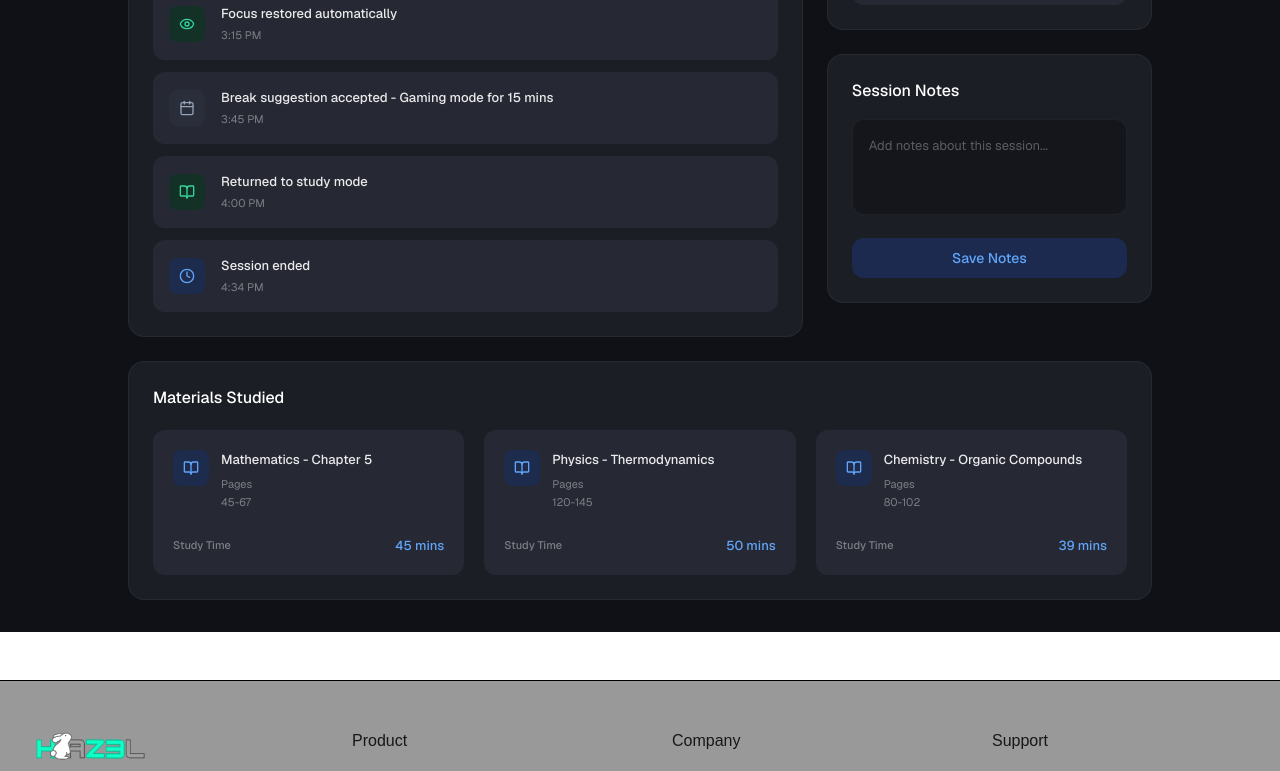
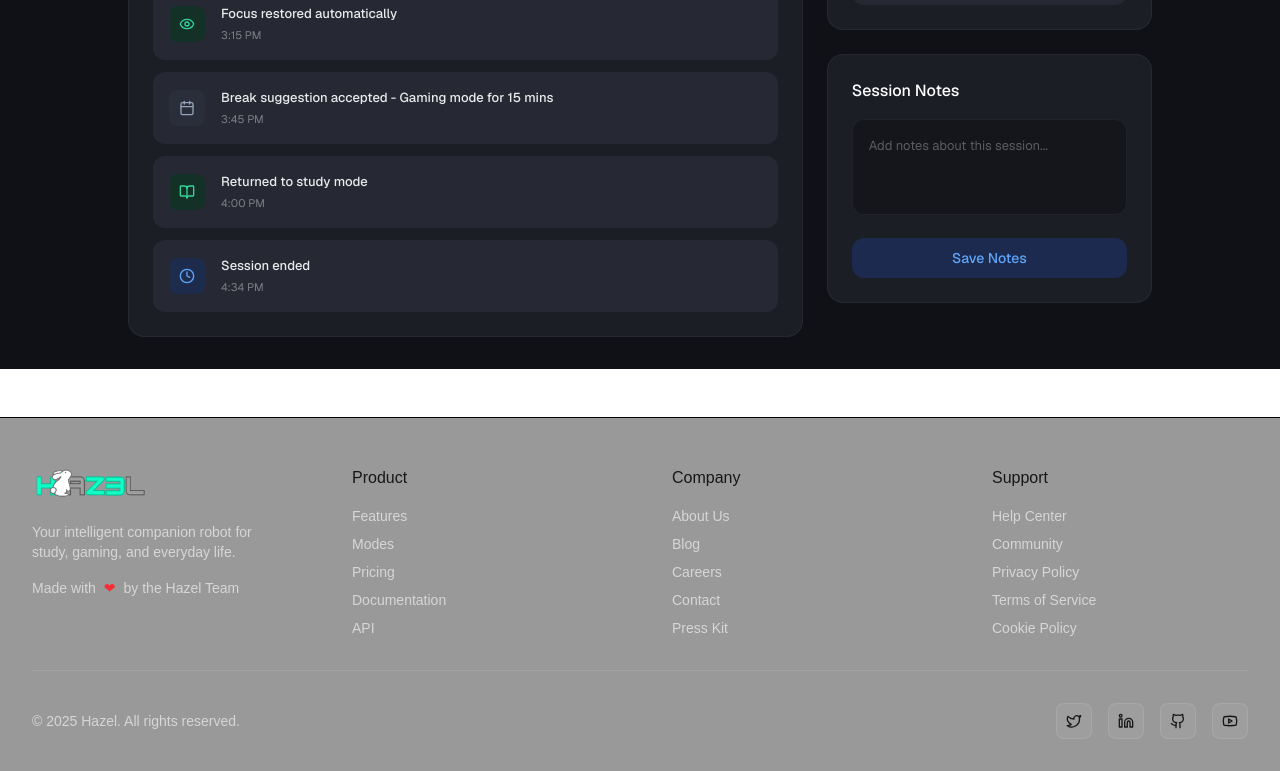
Before and after one commit to OnithaH/Hazel, a Next.js app in the folder companion_hazel/: page /study_session in a window 1280 px wide. Shown: the part 1026-1797 px from the top of the page. Built offline with nearby package versions, Linux system fonts and the light colour scheme; no server answers.

Commit message:
study session page UI updated (#66)

```diff
--- a/companion_hazel/app/study_session/page.tsx
+++ b/companion_hazel/app/study_session/page.tsx
@@ -32,11 +32,6 @@ export default function StudySessionDetails() {
     { icon: Clock, color: 'blue', title: 'Session ended', time: '4:34 PM' },
   ];
 
-  const materials = [
-    { subject: 'Mathematics - Chapter 5', pages: 'Pages\n45-67', time: '45 mins' },
-    { subject: 'Physics - Thermodynamics', pages: 'Pages\n120-145', time: '50 mins' },
-    { subject: 'Chemistry - Organic Compounds', pages: 'Pages\n80-102', time: '39 mins' },
-  ];
 
   return (
     <div className="min-h-screen bg-[#0F1117] text-white p-8 pt-28 font-sans">
@@ -231,30 +226,6 @@ export default function StudySessionDetails() {
           </div>
         </div>
 
-        {/* Materials Studied */}
-        <div className="bg-[#1C1E26] border border-white/5 rounded-2xl p-6">
-          <h2 className="text-base font-medium mb-5">Materials Studied</h2>
-
-          <div className="grid grid-cols-1 md:grid-cols-3 gap-5">
-            {materials.map((material, index) => (
-              <div key={index} className="bg-[#262833] rounded-xl p-5 flex flex-col justify-between h-auto">
-                <div className="flex items-start gap-3 mb-6">
-                  <div className="w-9 h-9 bg-[#1D2B4D] rounded-lg flex items-center justify-center shrink-0">
-                    <BookOpen className="w-4 h-4 text-[#60A5FA]" />
-                  </div>
-                  <div className="pt-0.5">
-                    <p className="text-[13px] font-medium text-white/90 mb-2 leading-tight">{material.subject}</p>
-                    <p className="text-[11px] text-white/40 whitespace-pre-line leading-relaxed">{material.pages}</p>
-                  </div>
-                </div>
-                <div className="flex items-center justify-between mt-auto border-none pt-0">
-                  <span className="text-white/40 text-[11px] font-medium">Study Time</span>
-                  <span className="text-[#60A5FA] text-[13px] font-medium">{material.time}</span>
-                </div>
-              </div>
-            ))}
-          </div>
-        </div>
       </div>
     </div>
   );
```
